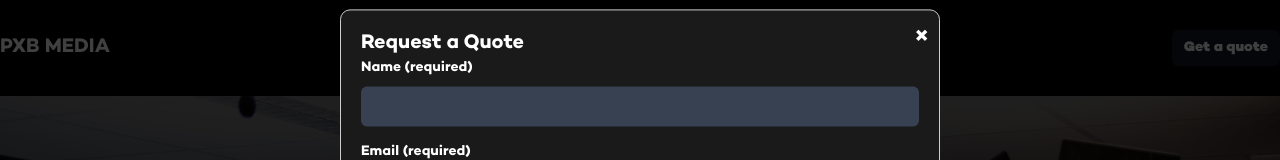
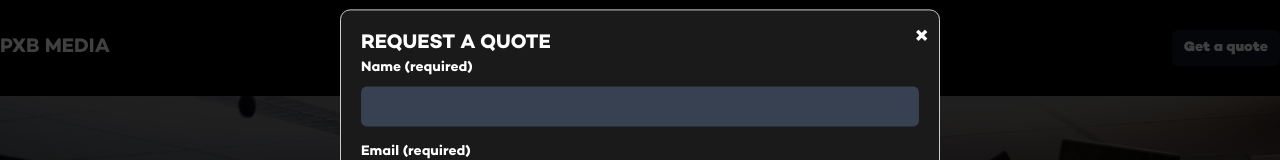
Before and after one commit to ThatGuyHS/pxb-media-test, a Next.js app in the folder pxb-media-test/: page / in a window 1280 px wide. Both pictures are taken after a click on the button "Get a quote". Shown: the top 160 px of the page. Built offline with nearby package versions, Linux system fonts and the light colour scheme.

Commit message:
updated header

```diff
--- a/pxb-media-test/components/modal/quotemodal.tsx
+++ b/pxb-media-test/components/modal/quotemodal.tsx
@@ -51,7 +51,7 @@ const QuoteModal: React.FC<QuoteModalType> = ({ isOpen, onRequestClose }) => {
             >
                 ×  {/* Cross symbol as close button */}
             </button>
-            <h2 className="text-xl font-bold">Request a Quote</h2>
+            <h2 className="text-xl font-bold uppercase">Request a Quote</h2>
             <form>
                 <div className="mb-4">
                     <label htmlFor="name" className="block text-sm font-bold mb-2">Name (required)</label>
```
